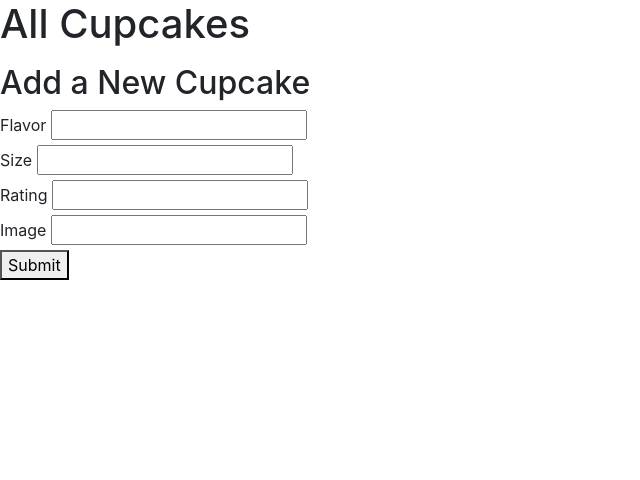
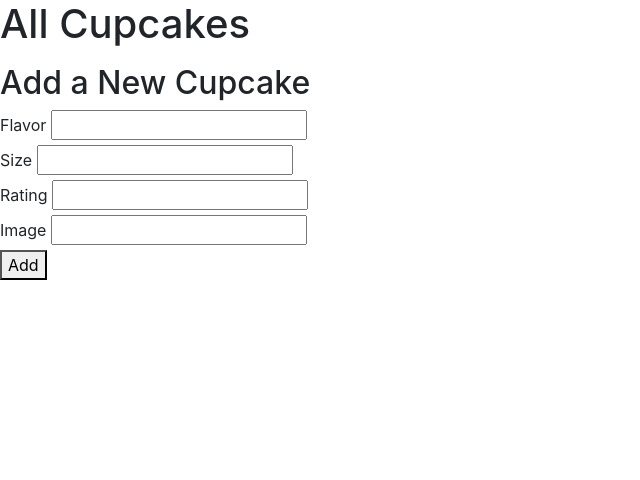
Before and after one commit to zataara/flask-cupcakes, a Flask app: page / in a window 1280 px wide. Shown: the top 480 px of the page, without its empty margins (0-640 px from the left). Run offline with Flask 2, Linux system fonts and the light colour scheme; some libraries are stand-ins or nearby versions.

```diff
--- a/templates/index.html
+++ b/templates/index.html
@@ -8,7 +8,7 @@
 
 {% block body %}
 <h1>All Cupcakes</h1>
-    <ul id='cupcake-list'>
+    <ul id='cupcakes-list'>
 
     </ul>
 
@@ -31,7 +31,7 @@
             <input name='image' id='image'>
         </div>
         <div>
-            <button type='submit'>Submit</button>
+            <button>Add</button>
         </div>
     </form>
 
```
